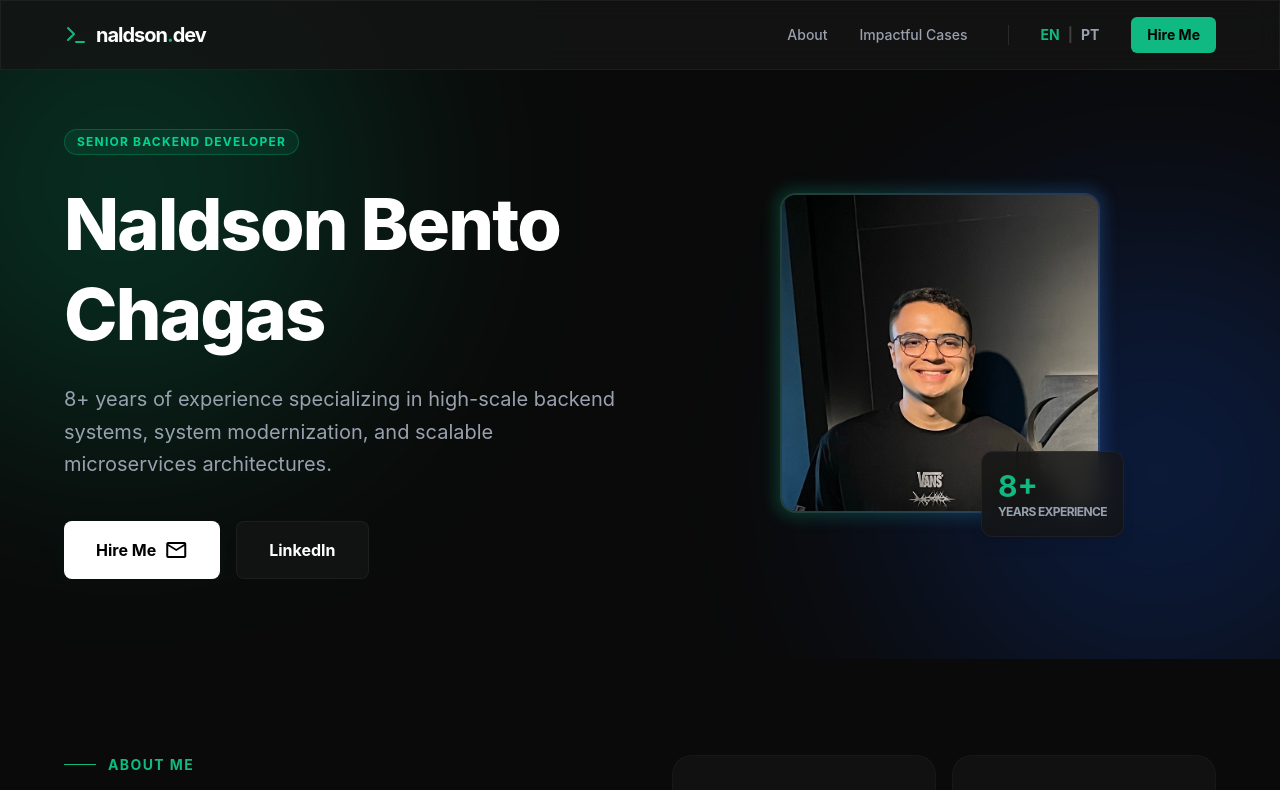
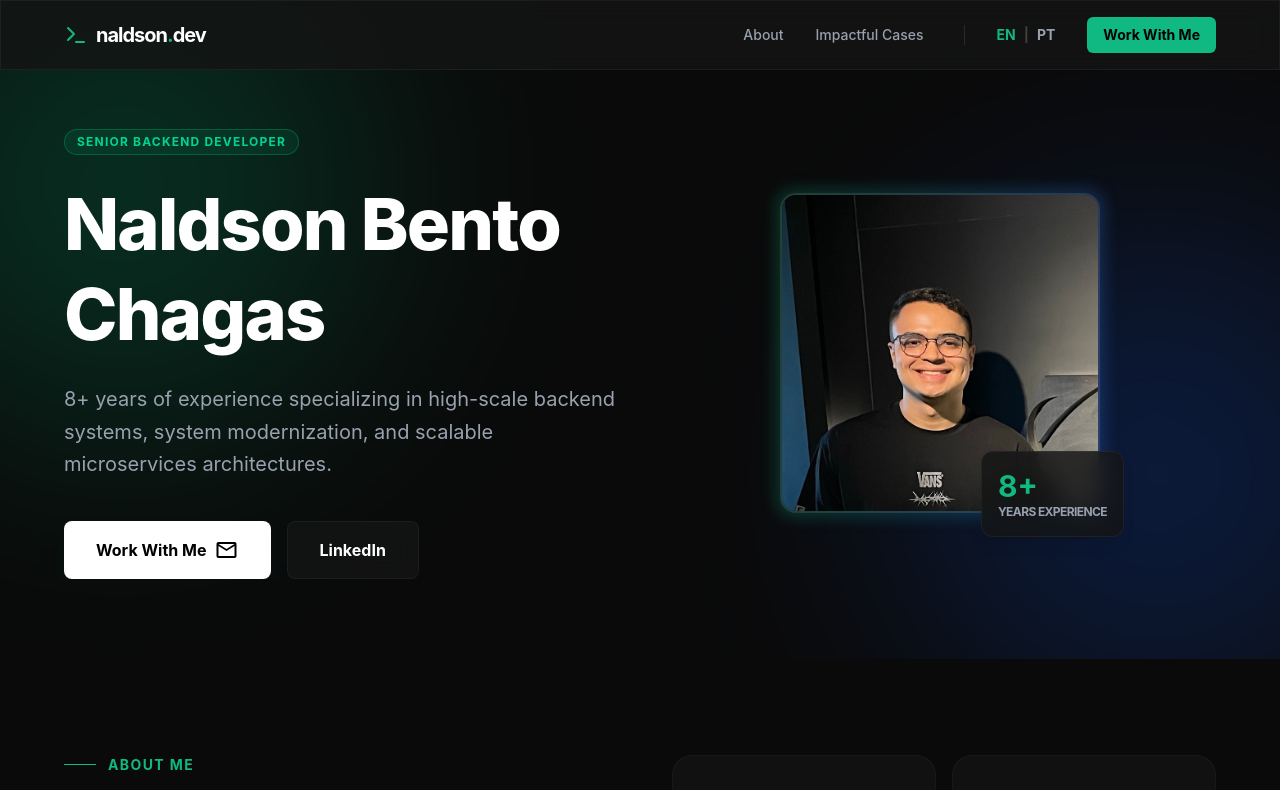
Before and after one commit to NaldsonChagas/personal-site, a Vue app: page / in a window 1280 px wide. Shown: the top 790 px of the page. Built offline with nearby package versions, Linux system fonts and the light colour scheme.

Commit message:
fix(i18n): update 'hireMe' messages to 'Work With Me' in English and Portuguese; enhance user engagement

```diff
--- a/src/i18n/messages.ts
+++ b/src/i18n/messages.ts
@@ -10,7 +10,7 @@ export const messages: Record<Locale, Record<string, string>> = {
       "My approach focuses on delivering measurable performance gains, ensuring system stability, and implementing robust integrations that drive business value. I enjoy working on complex systems where architecture, performance and business impact intersect. I'm especially motivated by legacy recovery projects and building scalable platforms from scratch.",
     getInTouch: 'Get in Touch',
     impactfulCases: 'Impactful Cases',
-    hireMe: 'Hire Me',
+    hireMe: 'Work With Me',
     contact: 'Contact',
     seniorBackendDeveloper: 'Senior Backend Developer',
     yearsExperience: 'Years Experience',
@@ -92,7 +92,7 @@ export const messages: Record<Locale, Record<string, string>> = {
       'Minha abordagem foca em entregar ganhos de performance mensuráveis, garantindo estabilidade do sistema e implementando integrações robustas que geram valor real para o negócio. Gosto de trabalhar em sistemas complexos onde arquitetura, performance e impacto de negócio se cruzam. Sou especialmente motivado por projetos de recuperação de legados e construção de plataformas escaláveis do zero.',
     getInTouch: 'Fale Comigo',
     impactfulCases: 'Cases de Impacto',
-    hireMe: 'Contrate-me',
+    hireMe: 'Trabalhe comigo',
     contact: 'Contato',
     seniorBackendDeveloper: 'Desenvolvedor Backend Sênior',
     yearsExperience: 'Anos de Experiência',
--- a/src/styles/base.css
+++ b/src/styles/base.css
@@ -1,8 +1,11 @@
+html {
+  scroll-behavior: smooth;
+}
+
 body {
   font-family: 'Inter', sans-serif;
   background-color: var(--bg-dark);
   color: #ffffff;
-  scroll-behavior: smooth;
 }
 
 .mono {
```
